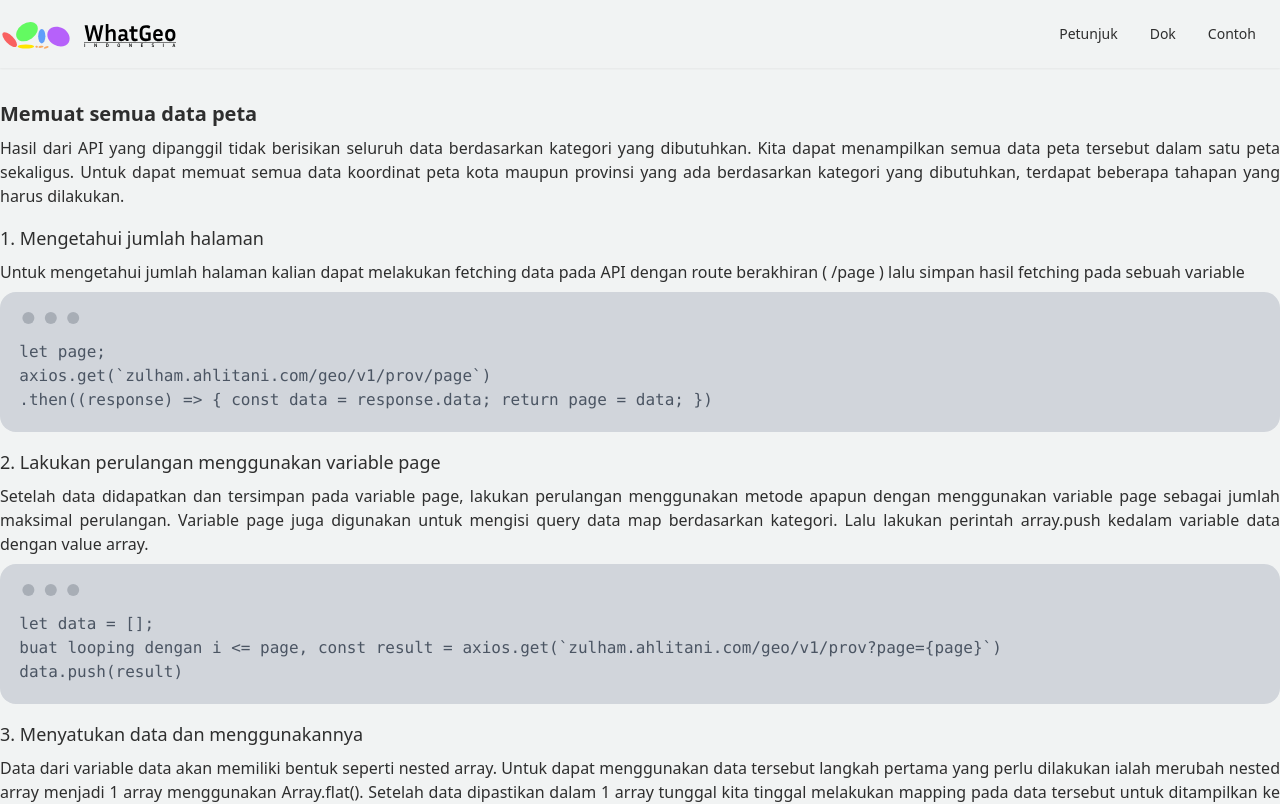
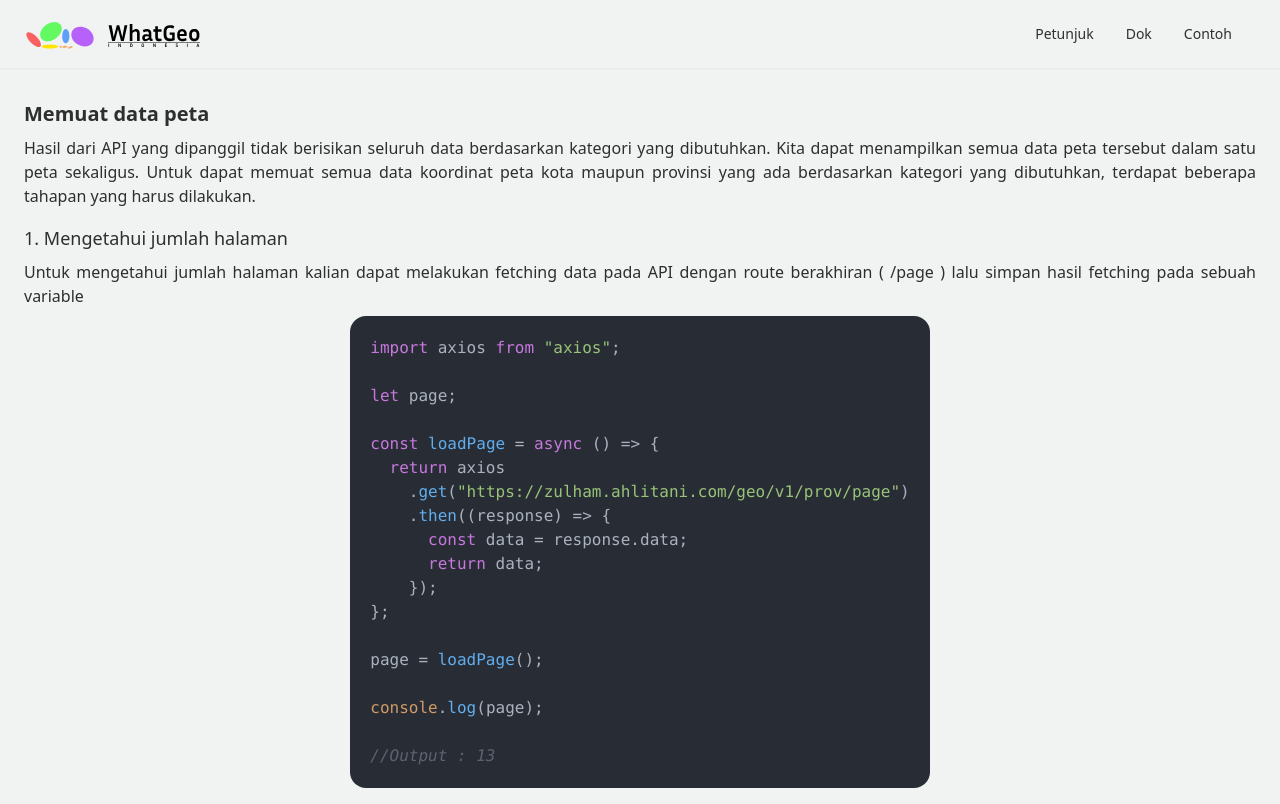
Before and after one commit to Z4nR/WhatGeo, a React (Vite) app in the folder client/: page /guide in a window 1280 px wide. Shown: the top 804 px of the page. Built offline with nearby package versions, Linux system fonts and the light colour scheme.

Commit message:
update code guide

```diff
--- a/client/package.json
+++ b/client/package.json
@@ -10,6 +10,8 @@
     "preview": "vite preview"
   },
   "dependencies": {
+    "axios": "^1.5.1",
+    "highlight.js": "^11.8.0",
     "react": "^18.2.0",
     "react-dom": "^18.2.0",
     "react-router-dom": "^6.16.0"
--- a/client/src/components/Header.jsx
+++ b/client/src/components/Header.jsx
@@ -4,7 +4,7 @@ import desktopLogo from "../assets/logo/desktop-logo.svg";
 export default function Header() {
   return (
     <header className="w-full flex justify-center sticky z-20 shadow-sm">
-      <div className="navbar px-4 md:px-0 py-2 max-w-7xl bg-base-100">
+      <div className="navbar px-6 py-2 max-w-7xl bg-base-100">
         <div className="flex-1">
           <Link to={"/"}>
             <img src={desktopLogo} alt="website-logo" />
--- a/client/src/components/guide/LoadAll.jsx
+++ b/client/src/components/guide/LoadAll.jsx
@@ -1,35 +1,36 @@
+import { useEffect } from "react";
+import loadPage from "../../utils/code/loadMap/loadPage.js?raw";
+import hljs from "highlight.js";
+
 export default function LoadAll() {
   const loadAll = [
     {
       title: "Mengetahui jumlah halaman",
       description:
         "Untuk mengetahui jumlah halaman kalian dapat melakukan fetching data pada API dengan route berakhiran ( /page ) lalu simpan hasil fetching pada sebuah variable",
-      variable: "let page;",
-      step: "axios.get(`zulham.ahlitani.com/geo/v1/prov/page`)",
-      result:
-        ".then((response) => { const data = response.data; return page = data; })",
+      step: loadPage,
     },
     {
       title: "Lakukan perulangan menggunakan variable page",
       description:
         "Setelah data didapatkan dan tersimpan pada variable page, lakukan perulangan menggunakan metode apapun dengan menggunakan variable page sebagai jumlah maksimal perulangan. Variable page juga digunakan untuk mengisi query data map berdasarkan kategori. Lalu lakukan perintah array.push kedalam variable data dengan value array.",
-      variable: "let data = [];",
       step: "buat looping dengan i <= page, const result = axios.get(`zulham.ahlitani.com/geo/v1/prov?page={page}`)",
-      result: "data.push(result)",
     },
     {
       title: "Menyatukan data dan menggunakannya",
       description:
         "Data dari variable data akan memiliki bentuk seperti nested array. Untuk dapat menggunakan data tersebut langkah pertama yang perlu dilakukan ialah merubah nested array menjadi 1 array menggunakan Array.flat(). Setelah data dipastikan dalam 1 array tunggal kita tinggal melakukan mapping pada data tersebut untuk ditampilkan ke dalam peta yang sudah kita siapkan",
-      variable: "// format dari data ialah [[data1], [data2], ..., [data n]]",
       step: "const feature = data.flat()",
-      result: "lakukan mapping terhadap variable feature",
     },
   ];
 
+  useEffect(() => {
+    hljs.highlightAll();
+  }, []);
+
   return (
-    <div className="py-4">
-      <h1 className="text-xl font-bold">Memuat semua data peta</h1>
+    <div className="py-4 px-6">
+      <h1 className="text-xl font-bold">Memuat data peta</h1>
       <p className="pt-2 pb-4 text-justify">
         Hasil dari API yang dipanggil tidak berisikan seluruh data berdasarkan
         kategori yang dibutuhkan. Kita dapat menampilkan semua data peta
@@ -44,15 +45,9 @@ export default function LoadAll() {
           </h2>
           <p className="py-2 text-justify">{data.description}</p>
           <div className="pb-4">
-            <div className="mockup-code bg-gray-300 text-gray-600">
+            <div className="mockup-code lg:w-fit pl-5">
               <pre>
-                <code>{data.variable}</code>
-              </pre>
-              <pre>
-                <code>{data.step}</code>
-              </pre>
-              <pre>
-                <code>{data.result}</code>
+                <code className="language-javascript hjls">{data.step}</code>
               </pre>
             </div>
           </div>
--- a/client/src/styles/main.css
+++ b/client/src/styles/main.css
@@ -7,7 +7,100 @@ main,
   margin: 0 auto;
 }
 
+.mockup-code {
+  background: #282c34;
+}
+
+.mockup-code::before {
+  content: none;
+}
+
+.mockup-code pre::before {
+  content: "";
+  margin-right: 0px;
+}
+
 .footer {
   justify-items: center;
   align-items: center;
 }
+
+pre code.hljs {
+  display: block;
+  overflow-x: auto;
+}
+
+.hljs {
+  color: #abb2bf;
+  background: #282c34;
+}
+
+.hljs-comment,
+.hljs-quote {
+  color: #5c6370;
+  font-style: italic;
+}
+
+.hljs-doctag,
+.hljs-formula,
+.hljs-keyword {
+  color: #c678dd;
+}
+
+.hljs-deletion,
+.hljs-name,
+.hljs-section,
+.hljs-selector-tag,
+.hljs-subst {
+  color: #e06c75;
+}
+
+.hljs-literal {
+  color: #56b6c2;
+}
+
+.hljs-addition,
+.hljs-attribute,
+.hljs-meta .hljs-string,
+.hljs-regexp,
+.hljs-string {
+  color: #98c379;
+}
+
+.hljs-attr,
+.hljs-number,
+.hljs-selector-attr,
+.hljs-selector-class,
+.hljs-selector-pseudo,
+.hljs-template-variable,
+.hljs-type,
+.hljs-variable {
+  color: #d19a66;
+}
+
+.hljs-bullet,
+.hljs-link,
+.hljs-meta,
+.hljs-selector-id,
+.hljs-symbol,
+.hljs-title {
+  color: #61aeee;
+}
+
+.hljs-built_in,
+.hljs-class .hljs-title,
+.hljs-title.class_ {
+  color: #e6c07b;
+}
+
+.hljs-emphasis {
+  font-style: italic;
+}
+
+.hljs-strong {
+  font-weight: 700;
+}
+
+.hljs-link {
+  text-decoration: underline;
+}
--- /dev/null
+++ b/client/src/utils/code/loadMap/loadPage.js
@@ -0,0 +1,18 @@
+import axios from "axios";
+
+let page;
+
+const loadPage = async () => {
+  return axios
+    .get("https://zulham.ahlitani.com/geo/v1/prov/page")
+    .then((response) => {
+      const data = response.data;
+      return data;
+    });
+};
+
+page = loadPage();
+
+console.log(page);
+
+//Output : 13
```
Also changed, not shown: client/src/utils/code/loadMap/loopPage.js (added), client/src/utils/network.js (added), 1 other file (tests, documents, lock files or other folders).
